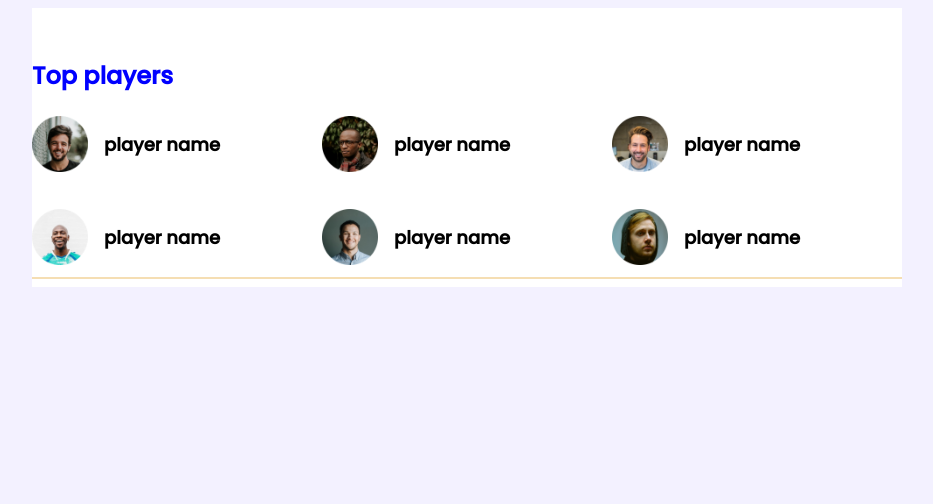
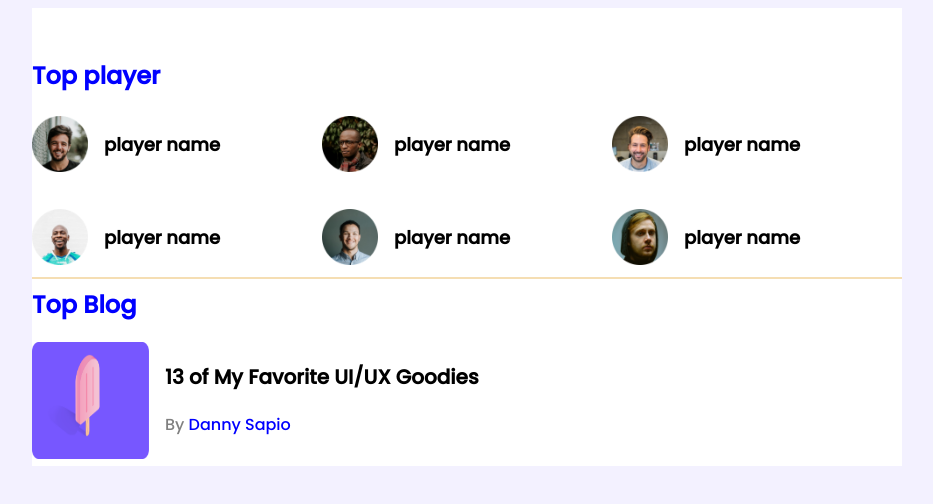
Before and after one commit to limon27121/leader_board, a plain HTML site: page index.html in a window 1280 px wide. Shown: the whole page, without its empty margins (173-1106 px from the left). Drawn offline with Linux system fonts and the light colour scheme.

Commit message:
one blog added

```diff
--- a/index.html
+++ b/index.html
@@ -15,7 +15,7 @@
     <main>
       <section class="container">
         <div class="top-players"></div>
-        <h2 class="section-title">Top players</h2>
+        <h2 class="section-title">Top player</h2>
         <div class="players">
           <div class="player">
             <img src="images/players/player-1.png" alt="" />
@@ -43,6 +43,20 @@
           </div>
         </div>
         <hr />
+        <div class="top_blogs">
+          <h2 class="section-title">Top Blog</h2>
+          <div class="blogs">
+            <article class="blog">
+              <div class="thumble">
+                <img src="images/blogs/blog-1.png" alt="" />
+              </div>
+              <div class="info">
+                <h3 class="blog-title">13 of My Favorite UI/UX Goodies</h3>
+                <p class="blog-author">By <a href="#">Danny Sapio</a></p>
+              </div>
+            </article>
+          </div>
+        </div>
       </section>
     </main>
   </body>
--- a/styles/style.css
+++ b/styles/style.css
@@ -47,3 +47,32 @@ main {
   margin-left: 16px;
   font-size: 18px;
 }
+
+/* top blogs style */
+
+.thumble img {
+  width: 117px;
+  height: 117px;
+}
+
+.blog {
+  display: flex;
+}
+
+.info {
+  margin-left: 16px;
+}
+
+.blog-title {
+  font-size: 20px;
+}
+
+.blog-author {
+  color: gray;
+  font-size: 16px;
+}
+.blog-author a {
+  text-decoration: none;
+  font-size: 16px;
+  color: blue;
+}
```
